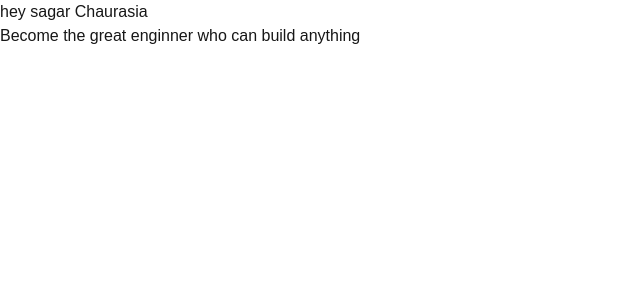
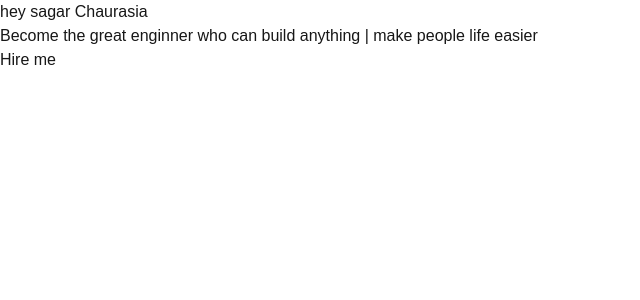
Before and after one commit to sagarchaurasia176/ci-cd, a Next.js app: page / in a window 1280 px wide. Shown: the top 300 px of the page, without its empty margins (0-640 px from the left). Built offline with nearby package versions, Linux system fonts and the light colour scheme.

Commit message:
ui:updated

```diff
--- a/app/page.tsx
+++ b/app/page.tsx
@@ -4,7 +4,8 @@ const page = () => {
   return (
     <div>
     <h1>hey sagar Chaurasia</h1>
-    <h1>Become the great enginner who can build anything</h1>
+    <h1>Become the great enginner who can build anything | make people life easier</h1>
+    <button>Hire me</button>
     </div>
   )
 }
```
